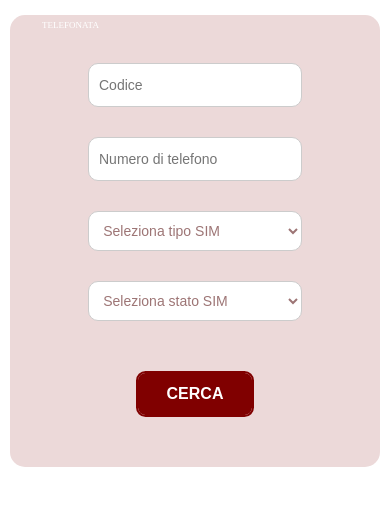
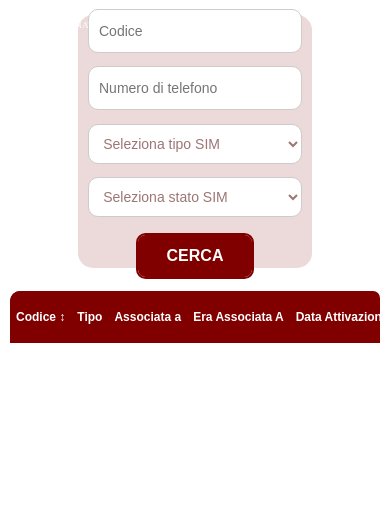
Before and after one commit to ColoErMejo/ProgWeb23-24, a PHP site: page /SIM.php in a window 390 px wide. Shown: the part 215-728 px from the top of the page. Run offline with PHP 8.4, Linux system fonts and the light colour scheme; data that the repository does not hold is empty; some web fonts are replaced.

Commit message:
first try @media

```diff
--- a/css/style.css
+++ b/css/style.css
@@ -444,11 +444,19 @@ input[type="number"] {
     align-items: center;
     justify-content: center;
     padding: 6px; /* Aggiunto padding per spaziatura */
+    width: 60vw;
+    align-self: center;
+    height: 30vh;
+    margin-bottom: 2vh;
   }
   .research-filter > * {
     font-size: 10px;
     padding: 2px;
-    margin-bottom: 2px;
+    margin-bottom: 1.5vh;
+    height: 35vh;
+  }
+  .research-filter form * {
+    margin: 0.2rem;
   }
 }
 
```
